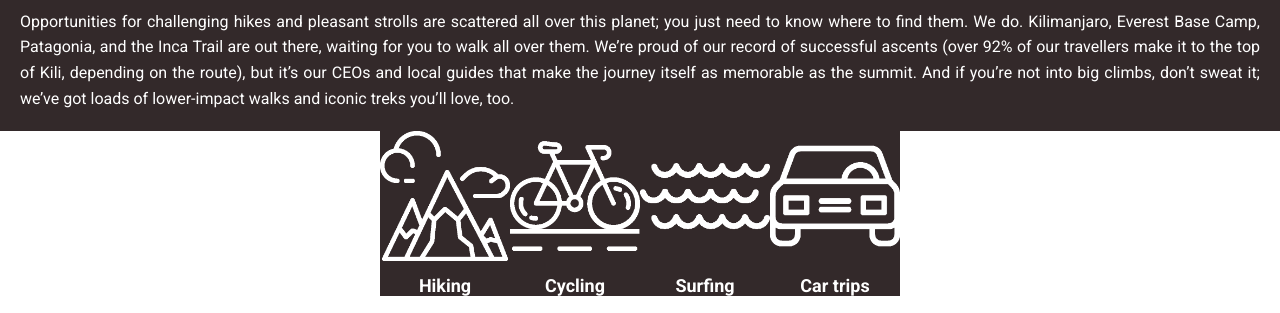
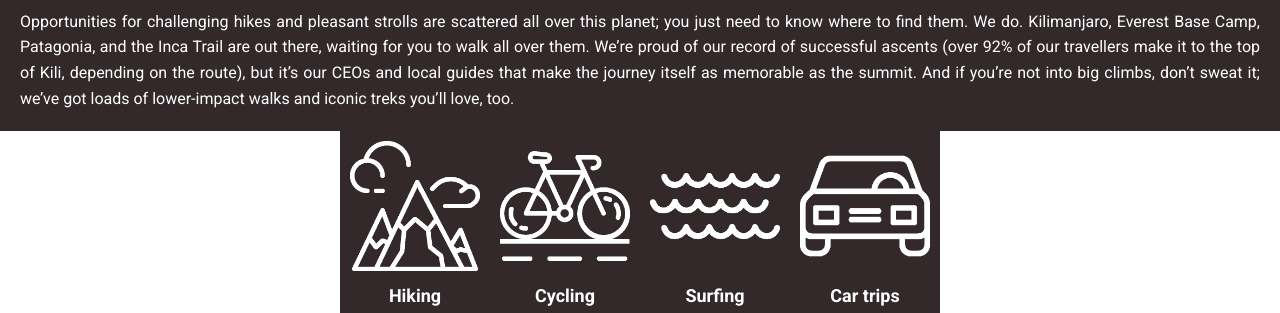
Before and after one commit to EliskaBor/1_projekt, a plain HTML site: page index.html in a window 1280 px wide. Shown: the part 1400-1713 px from the top of the page. Drawn offline with Linux system fonts and the light colour scheme; grey boxes are pictures that could not be loaded.

Commit message:
Update style.css

```diff
--- a/style.css
+++ b/style.css
@@ -173,15 +173,23 @@ body {
   justify-content: space-between;
   flex-wrap: wrap;
   max-width: 1440px;
-  margin: 0;
+  margin: 0 auto;
 }
 
 .image-container {
-  flex: calc(25% - 20px);
+  flex: 1 1 calc(25% - 20px);
+  box-sizing: border-box;
+  margin: 10px;
   display: flex;
   flex-direction: column;
   align-items: center;
   text-align: center;
+}
+
+.image-container img {
+  width: 100%;
+  max-width: 130px;
+  height: auto;
 }
 
 .image img {
```
